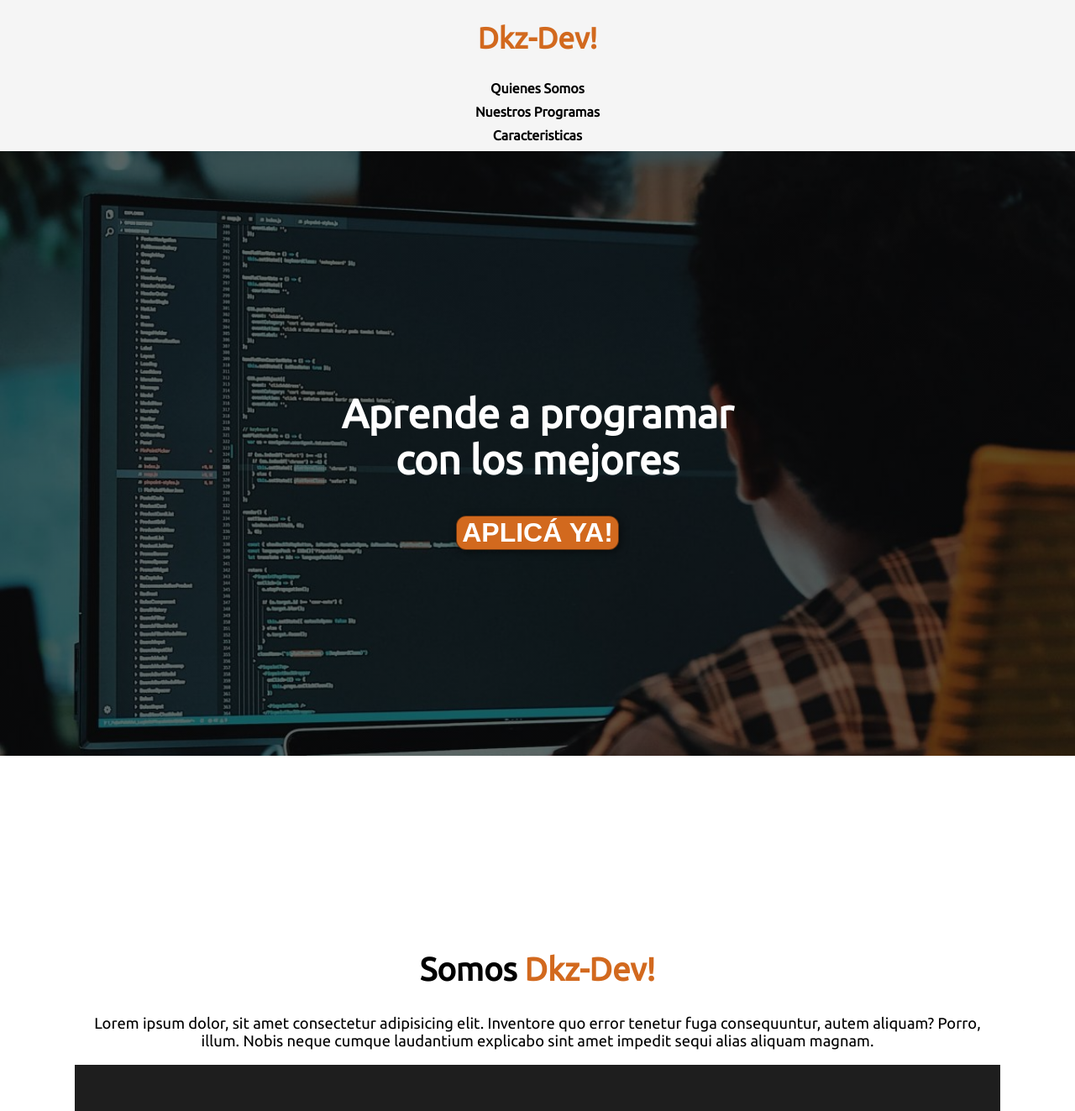
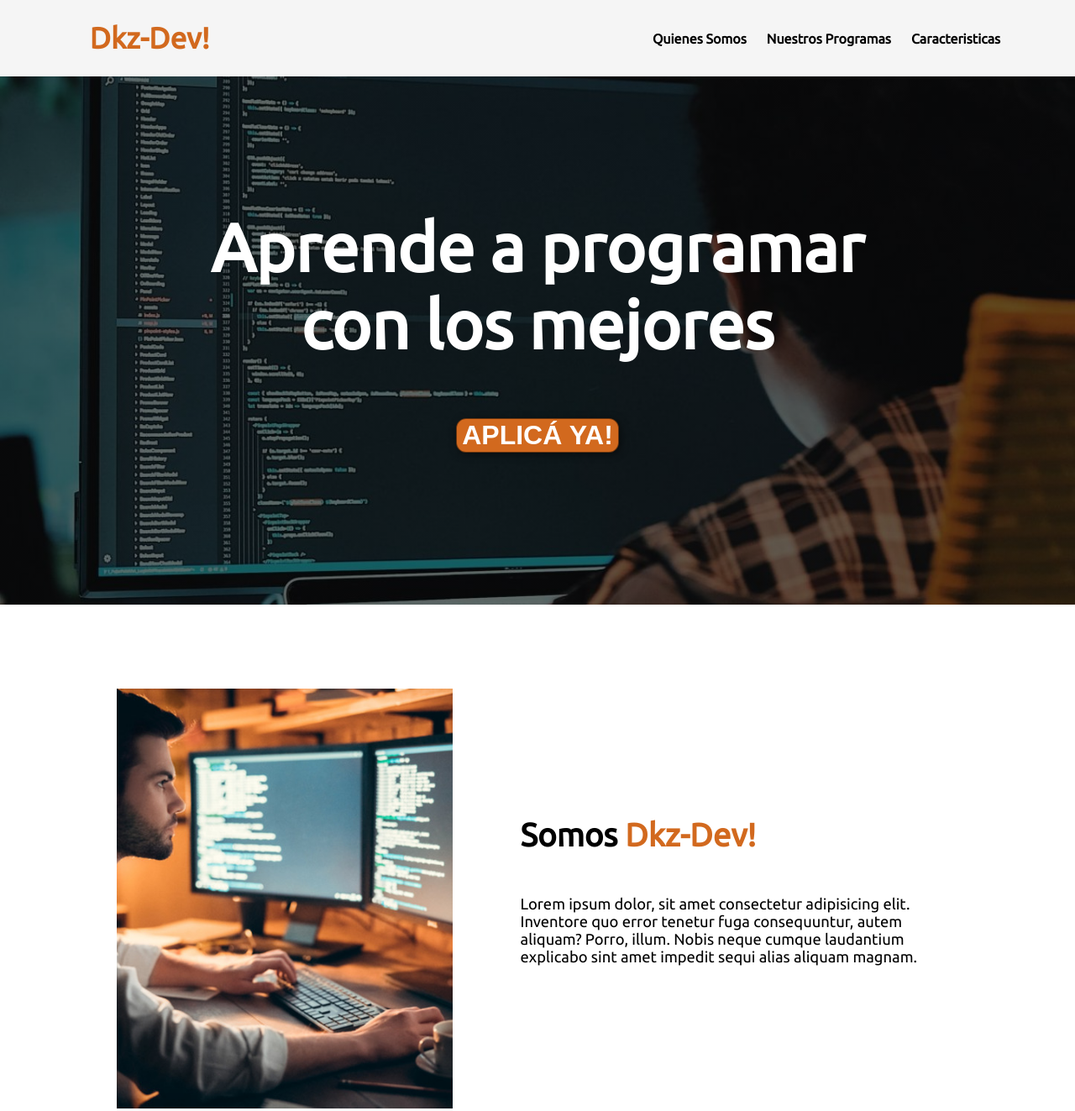
Before and after one commit to Imix-Dkz/Js-Excercises, a plain HTML site: page index.html in a window 1280 px wide. Shown: the top 1323 px of the page at 84% size. Drawn offline with Linux system fonts and the light colour scheme.

Commit message:
Se añaden algunas ajustes de la opción Desktop en #header, #hero #somos-proya

```diff
--- a/index.html
+++ b/index.html
@@ -18,19 +18,26 @@
             </nav>
         </div>
     </header>
+
     <section id="hero">
         <h1>Aprende a programar<br>con los mejores</h1>
-        <!-- //[NOTA ]El vídeo menciona que se necesita poner el botón dentro de un FROM,
-            con un action ó no funcionará, pero tambien se puede madar a funcionar con
+        <!-- //[NOTA ] button:onclick()
+            El vídeo menciona que se necesita poner el botón dentro de un FROM,
+            con un action ó no funcionará, pero tambien se puede madar a funcionar con :
                 "onclick=window.open()"
         -->
         <button onclick="window.open('https://github.com/Imix-Dkz/Js-Excercises')" >APLICÁ YA!</button>
     </section>
+
     <section id="somos-proya">
         <div class="container">
             <div class="img-container"></div>
+            <div class="texto">
                 <h2>Somos <span class="color-acento">Dkz-Dev!</span></h2>
                 <p>Lorem ipsum dolor, sit amet consectetur adipisicing elit. Inventore quo error tenetur fuga consequuntur, autem aliquam? Porro, illum. Nobis neque cumque laudantium explicabo sint amet impedit sequi alias aliquam magnam.</p>
+            </div>
+        </div>
+    </section>
 
     <section id="nuestros-programas">
         <div class="container">
@@ -60,8 +67,7 @@
             </div>
         </div>
     </section>
-        </div>
-    </section>
+
     <section id="caracteristicas">
         <div class="container">
             <ul>
@@ -72,13 +78,15 @@
             </ul>
         </div>
     </section>
+
     <section id="final">
         <h2>Listo para programar?</h2>
         <button onclick="window.open('https://github.com/Imix-Dkz/Js-Excercises')">APLICÁ YA!</button>
     </section>
+
     <footer>
         <div class="container">
-            <p>&copy; Dkz-Dev 2024</p>
+            <p>&copy; Dkz-Dev! 2024</p>
         </div>
     </footer>
 </body>
--- a/styles.css
+++ b/styles.css
@@ -10,6 +10,13 @@
 
 *{ /* //Al usar "*", se indica que se afectan a TODOS los elementos del sitio ... */
     box-sizing: border-box; /*Limita el crecimiento de elementos*/
+    /*[NOTA]:margin:0 ;
+        En ocaciones, es necesario indicar el margen de forma global y luego irlo corrigiendo en los elementos que lo necesiten
+        En otras, se omite y se aplica a los que lo vayan a usar
+
+        Esto para evitar en cada caso usar la menor cantidad de código posible
+    */
+
 }
 
 /* //Para este ejemplo se probará importando fuentes desde :
@@ -145,7 +152,7 @@ button:hover{
 #somos-proya{}
 #somos-proya .container{
     text-align: center;
-    padding: 200px 12px;
+    padding: 100px 12px;
     /*height: 85vh; / *85% de la pantallla*/
 }
 
@@ -213,13 +220,6 @@ button:hover{
     text-align: center;
     background-color: rgb(30, 30, 30);
     color: white;
-    ...
-    display: flex;
-    align-items: center;
-    justify-content: center;
-    text-align: center;
-    flex-direction: column;
-    height: 80vh; /*Hv: Indica que ocupará al menos el 80% de la pantalla...*/
 }
 /*El texto en "h2", Mantendrá su tamaño hasta el 90% del ANCHO*/
 #final h2{ font-size: 9vw; }
@@ -238,5 +238,54 @@ button:hover{
     display: flex;
     justify-content: center;
     align-items: flex-end;
+}
+
+/*[NOTA]: Sección de DESKTOP...
+    Ya que se termino la sección mobile, se procede a definir las reglas de comportamiento en escritorio
+
+    Al usar los "@media" querys, se permite definir comportamientos para distintos tamaños de la pantalla
+*/
+@media (min-width:720px){
+    header{
+        position: fixed;
+        width: 100%;
+    }
+    header .container{
+        flex-direction: row;
+        justify-content: space-between;
+    }
+    header nav{
+        flex-direction: row;
+        padding-bottom: 0;
+        padding-right: 30;
+    }
+
+    #hero h1{ font-size: 5em; }
+
+    /*"#somos-proya" ...
+        Es una sección que gestiona muchos más cambios para el comportamiento deseado...
+    */
+    #somos-proya .container{
+        display: flex;
+        justify-content: space-evenly;
+    }
+    #somos-proya .texto{
+        width: 50%;
+        max-width: 600px;
+        text-align: initial;
+        padding-left: 30px;
+        display: flex;
+        flex-direction: column;
+        justify-content: center;
+    }
+    #somos-proya h2{ margin-top: 0px; }
+    #somos-proya .img-container{
+        background-image: url("media/somos-proya.jpg");
+        background-size: cover;
+        background-position: center center;
+        height: 500px;
+        width: 400px;
+    }
+
 
 }
```
Also changed, not shown: 1 other file. Lines whose indentation alone changed are shown as unchanged.
